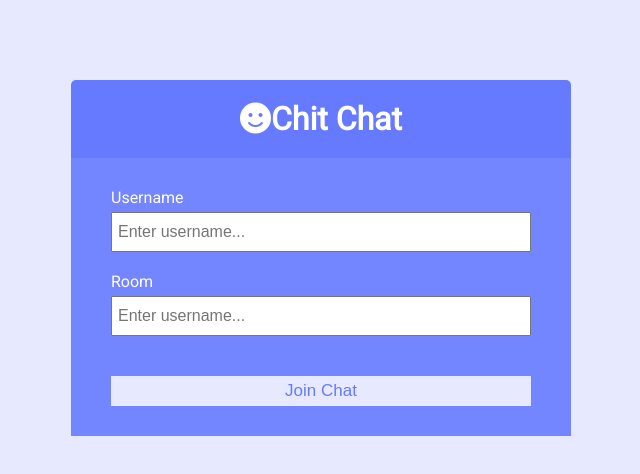
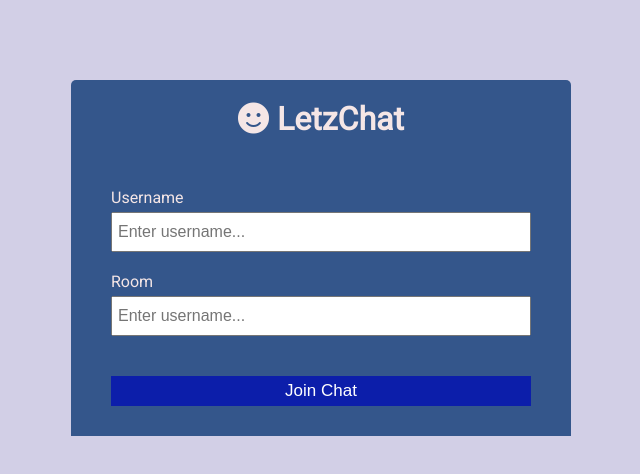
Before and after one commit to Ayanakoji-Uchiha/chat-room, a website: page public/index.html in a window 1280 px wide. Shown: the whole page, without its empty margins (319-959 px from the left). Drawn offline with Linux system fonts and the light colour scheme.

Commit message:
UI and DB update

```diff
--- a/public/CSS/style.css
+++ b/public/CSS/style.css
@@ -17,7 +17,7 @@
 body {
 	font-family: 'Roboto', sans-serif;
 	font-size: 16px;
-	background: var(--light-color);
+	background-color:#d2cfe6;
 	margin: 20px;
 }
 
@@ -32,8 +32,8 @@ a {
 .btn {
 	cursor: pointer;
 	padding: 5px 15px;
-	background: var(--light-color);
-	color: var(--dark-color-a);
+	background-color: #0c1eaa;
+	color:white;
 	border: 0;
 	font-size: 17px;
 }
@@ -128,20 +128,20 @@ a {
 .join-container {
 	max-width: 500px;
 	margin: 80px auto;
-	color: #fff;
+	color: rgb(245, 230, 230);
 }
 
 .join-header {
 	text-align: center;
 	padding: 20px;
-	background: var(--dark-color-a);
+	background-color:#34568B;
 	border-top-left-radius: 5px;
 	border-top-right-radius: 5px;
 }
 
 .join-main {
 	padding: 30px 40px;
-	background: var(--dark-color-b);
+	background-color: #34568B;;
 }
 
 .join-main p {
--- a/public/index.html
+++ b/public/index.html
@@ -11,12 +11,12 @@
 			crossorigin="anonymous"
 		/>
 		<link rel="stylesheet" href="CSS/style.css" />
-		<title>Chit Chat</title>
+		<title>LetzChat</title>
 	</head>
 	<body>
 		<div class="join-container">
 			<header class="join-header">
-				<h1><i class="fas fa-smile"></i>Chit Chat</h1>
+				<h1><i class="fas fa-smile"></i> LetzChat</h1>
 			</header>
 			<main class="join-main">
 				<form action="chat.html" >
```
Also changed, not shown: package.json (+9 -1 lines), public/chat.html (+10 -8 lines), 2 other files.
